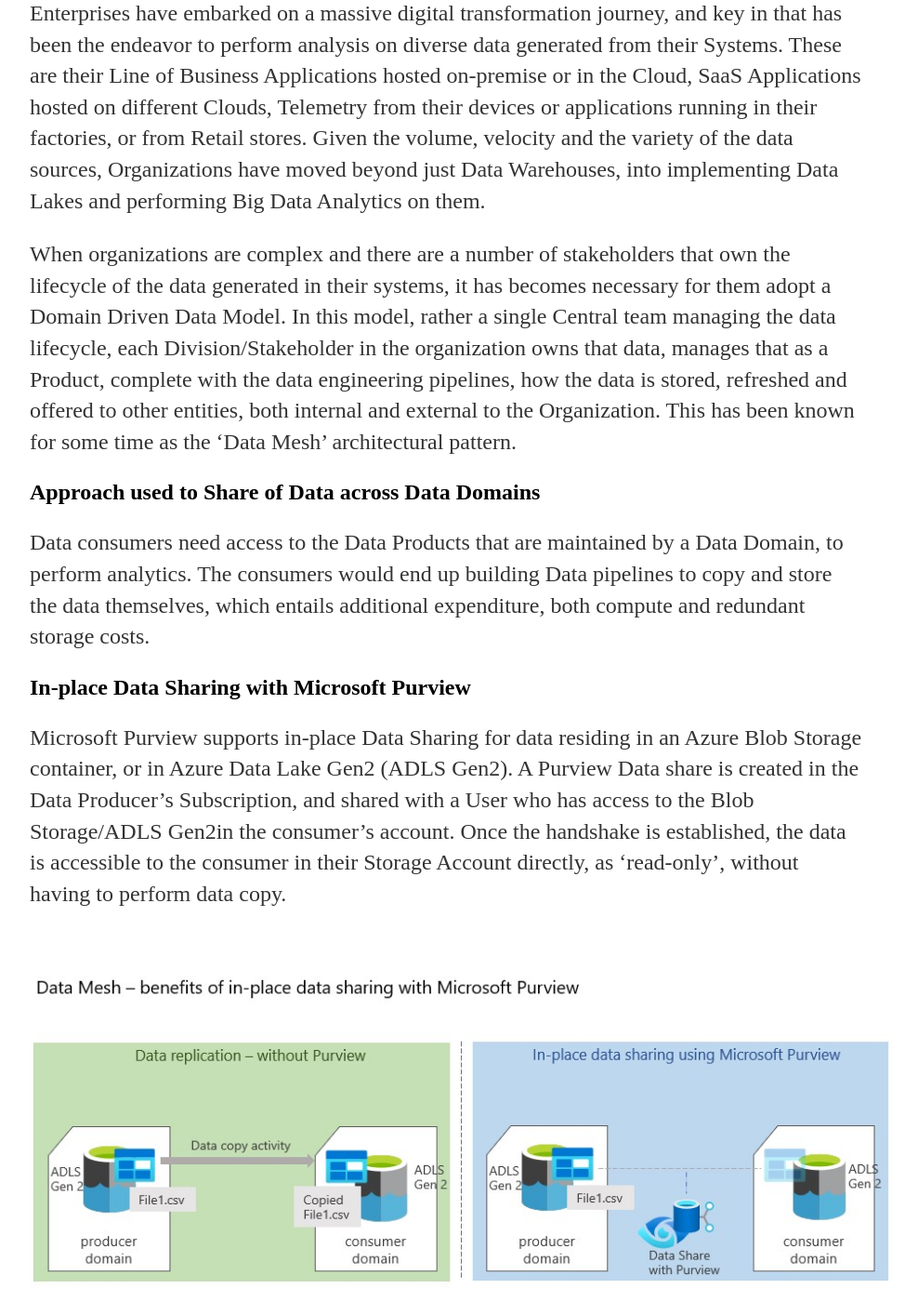
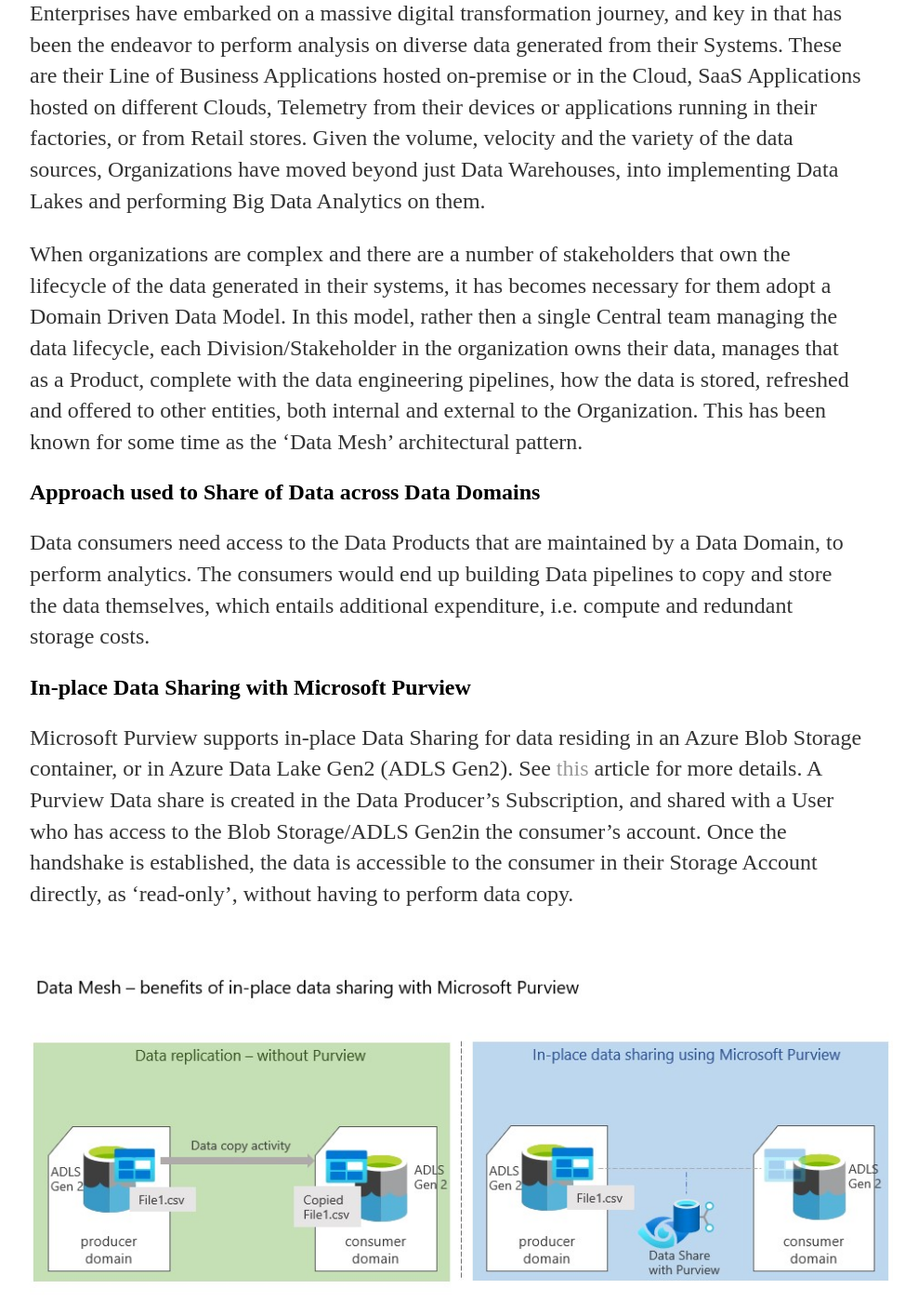
Before and after one commit to ssrikantan/ssrikantan.github.io, a Jekyll site: the page built from _posts/2022-12-18-inplace-data-sharing-with-purview.md, in a window 1280 px wide and 1400 px high, scrolled down 399 px. Shown: the whole window at 93% size, without its empty margins (160-1148 px from the left). Built offline with Jekyll 4.4.1, drawn with Linux system fonts in a browser that asks for light colours; our own code applies the rules of GitHub Pages for plain Markdown files; some of the changed text lies outside the part shown.

Commit message:
added reference documentation

```diff
--- a/_posts/2022-12-18-inplace-data-sharing-purview.md
+++ b/_posts/2022-12-18-inplace-data-sharing-with-purview.md
@@ -1,18 +1,18 @@
 ## About this post
 
-This post dicusses the pain points that in-place data sharing with Microsoft Purview addresses, in an architecture that implements a Data Mesh.
+**This post dicusses the pain points that in-place data sharing with Microsoft Purview addresses, in an architecture that implements a Data Mesh.**
 
 Enterprises have embarked on a massive digital transformation journey, and key in that has been the endeavor to perform analysis on diverse data generated from their Systems. These are their Line of Business Applications hosted on-premise or in the Cloud, SaaS Applications hosted on different Clouds, Telemetry from their devices or applications running in their factories, or from Retail stores. Given the volume, velocity and the variety of the data sources, Organizations have moved beyond just Data Warehouses, into implementing Data Lakes and performing Big Data Analytics on them.
 
-When organizations are complex and there are a number of stakeholders that own the lifecycle of the data generated in their systems, it has becomes necessary for them adopt a Domain Driven Data Model. In this model, rather a single Central team managing the data lifecycle, each Division/Stakeholder in the organization owns that data, manages that as a Product, complete with the data engineering pipelines, how the data is stored, refreshed and offered to other entities, both internal and external to the Organization. This has been known for some time as the 'Data Mesh' architectural pattern.
+When organizations are complex and there are a number of stakeholders that own the lifecycle of the data generated in their systems, it has becomes necessary for them adopt a Domain Driven Data Model. In this model, rather then a single Central team managing the data lifecycle, each Division/Stakeholder in the organization owns their data, manages that as a Product, complete with the data engineering pipelines, how the data is stored, refreshed and offered to other entities, both internal and external to the Organization. This has been known for some time as the 'Data Mesh' architectural pattern.
 
 ## Approach used to Share of Data across Data Domains
 
-Data consumers need access to the Data Products that are maintained by a Data Domain, to perform analytics. The consumers would end up building Data pipelines to copy and store the data themselves, which entails additional expenditure, both compute and redundant storage costs.
+Data consumers need access to the Data Products that are maintained by a Data Domain, to perform analytics. The consumers would end up building Data pipelines to copy and store the data themselves, which entails additional expenditure, i.e. compute and redundant storage costs.
 
 ## In-place Data Sharing with Microsoft Purview
 
-Microsoft Purview supports in-place Data Sharing for data residing in an Azure Blob Storage container, or in Azure Data Lake Gen2 (ADLS Gen2). A Purview Data share is created in the Data Producer's Subscription, and shared with a User who has access to the Blob Storage/ADLS Gen2in the consumer's  account. Once the handshake is established, the data is accessible to the consumer in their Storage Account directly, as 'read-only', without having to perform data copy.
+Microsoft Purview supports in-place Data Sharing for data residing in an Azure Blob Storage container, or in Azure Data Lake Gen2 (ADLS Gen2). See [this](https://learn.microsoft.com/en-us/azure/purview/how-to-share-data?tabs=azure-portal) article for more details.  A Purview Data share is created in the Data Producer's Subscription, and shared with a User who has access to the Blob Storage/ADLS Gen2in the consumer's  account. Once the handshake is established, the data is accessible to the consumer in their Storage Account directly, as 'read-only', without having to perform data copy.
 
 <img src="../../../images/solution-approach.jpg" alt="solutionapproach" height="500px"/>
 
```
